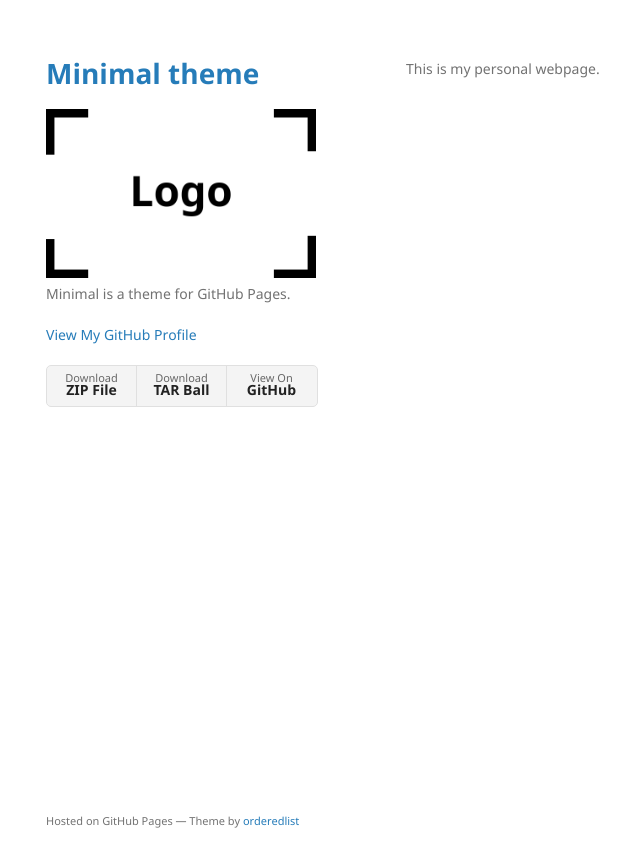
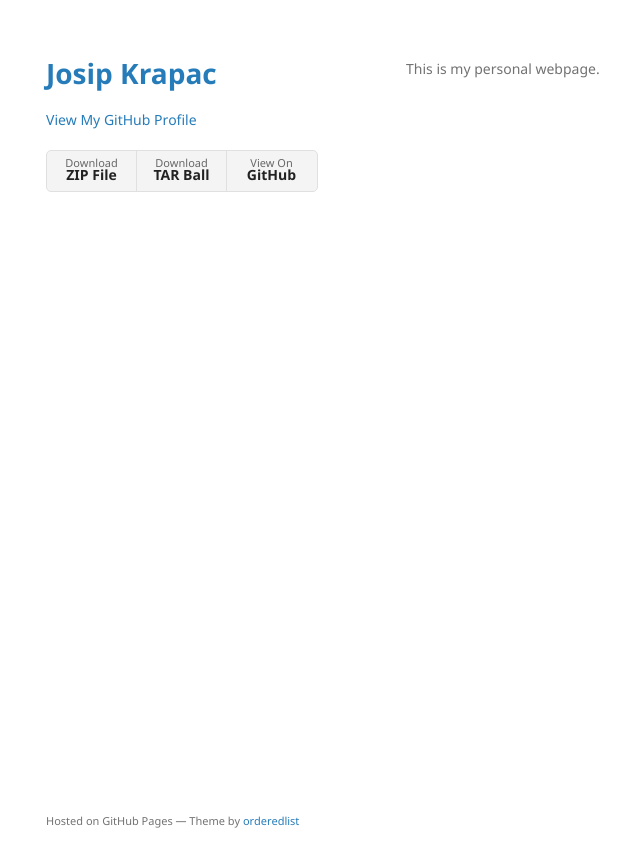
Before and after one commit to josipkrapac/josipkrapac.github.io, a Jekyll site: the page built from index.md, in a window 1280 px wide. Shown: the top 867 px of the page, without its empty margins (164-804 px from the left). Built offline with Jekyll 4.4.1, drawn with Linux system fonts in a browser that asks for light colours; the repository's description, which GitHub fills in, is left out.

Commit message:
Update _config.yml

```diff
--- a/_config.yml
+++ b/_config.yml
@@ -1,6 +1,4 @@
-title: Minimal theme
-logo: /assets/img/logo.png
-description: Minimal is a theme for GitHub Pages.
+title: Josip Krapac
 show_downloads: true
 google_analytics:
 theme: jekyll-theme-minimal
```
